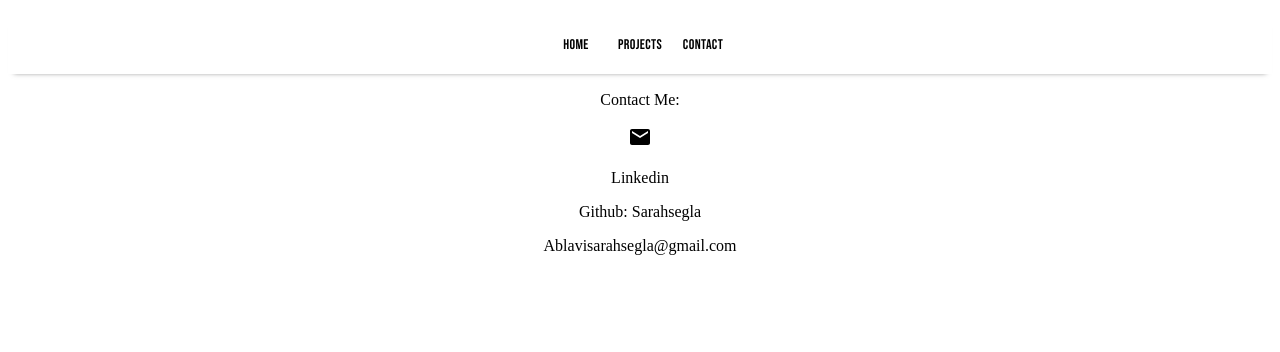
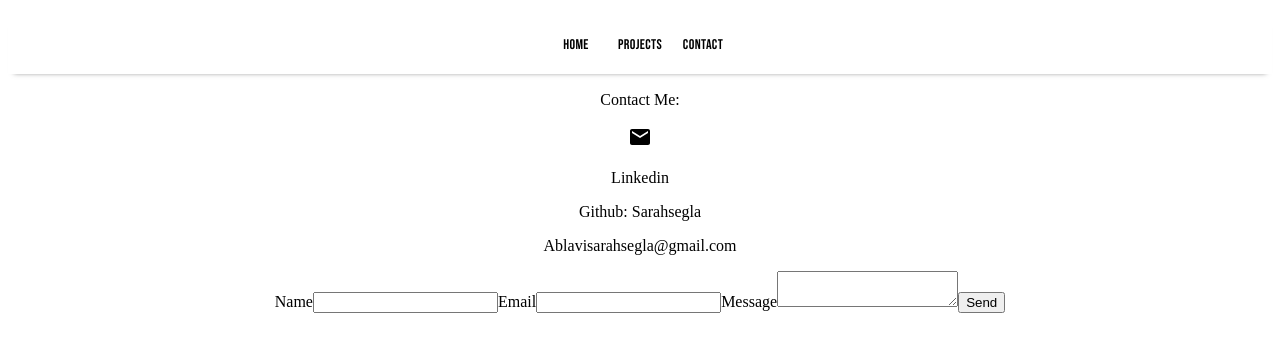
Before and after one commit to Sarahsegla/portfolio, a React (Create React App) app: page /contact in a window 1280 px wide. Shown: the top 352 px of the page. Built offline with nearby package versions, Linux system fonts and the light colour scheme.

Commit message:
added email

```diff
--- a/package.json
+++ b/package.json
@@ -3,6 +3,7 @@
   "version": "0.1.0",
   "private": true,
   "dependencies": {
+    "@emailjs/browser": "^3.11.0",
     "@emotion/react": "^11.10.8",
     "@emotion/styled": "^11.10.8",
     "@fortawesome/react-fontawesome": "^0.2.0",
--- /dev/null
+++ b/src/components/email/email.js
@@ -0,0 +1,35 @@
+import React, { useRef } from 'react';
+import emailjs from '@emailjs/browser';
+
+
+function Email() {
+
+  const form = useRef();
+
+  const sendEmail = (e) => {
+    e.preventDefault();
+
+    emailjs.sendForm('service_llx5gwa', 'template_5umhs7i', form.current, 'MNCg1zRPvQA9eLu1_')
+      .then((result) => {
+          console.log(result.text);
+      }, (error) => {
+          console.log(error.text);
+      });
+  };
+
+  return (
+    <form ref={form} onSubmit={sendEmail}>
+      <label>Name</label>
+      <input type="text" name="user_name" />
+      <label>Email</label>
+      <input type="email" name="user_email" />
+      <label>Message</label>
+      <textarea name="message" />
+      <input type="submit" value="Send" />
+    </form>
+  );
+};
+
+
+
+export default Email;
--- a/src/pages/contact/Contact.js
+++ b/src/pages/contact/Contact.js
@@ -1,6 +1,7 @@
 import React from "react";
 import MailIcon from '@mui/icons-material/Mail';
 import './styles.css';
+import Email from "../../components/email/email";
 
 
 
@@ -12,7 +13,7 @@
         <p><a id="contact1" style={{ textDecoration: 'none', color: 'black' }} href={"https://www.linkedin.com/in/sarah-segla-6788a4203/"} >Linkedin</a></p>
         <p>Github:<a id="contact1" style={{ textDecoration: 'none', color: 'black' }} href={"https://github.com/Sarahsegla"}> Sarahsegla</a></p>
         <p><a id="contact1" style={{ textDecoration: 'none', color: 'black' }} href={"mailto:ablavisarahsegla@gmail.com"}>Ablavisarahsegla@gmail.com</a></p>
-
+        <Email />
         </div>
         </div>
     )
--- a/src/pages/contact/styles.css
+++ b/src/pages/contact/styles.css
@@ -1,5 +1,3 @@
 #contact1:hover {
-    color: orange;
     border: 1px orange solid;
-
 }
```
Also changed, not shown: 1 other file (tests, documents, lock files or other folders).
